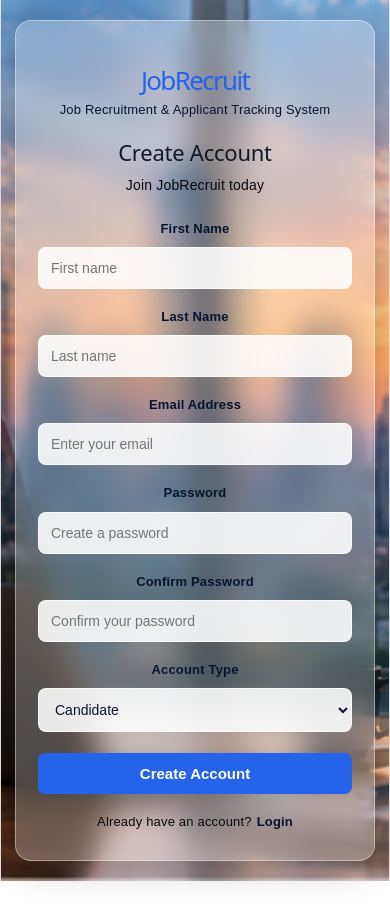
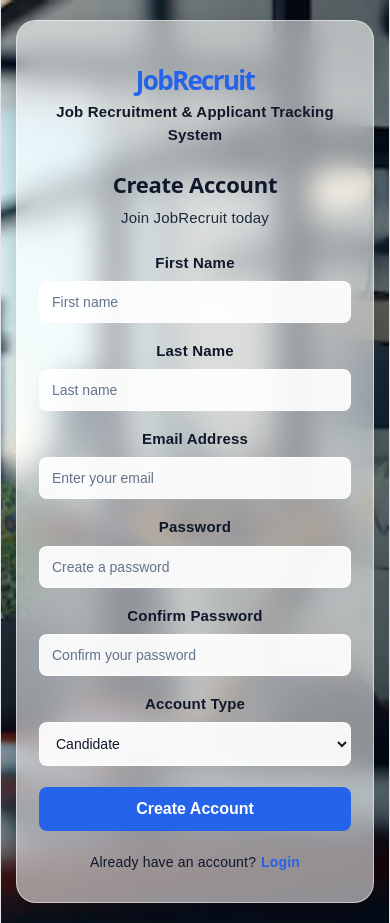
Before and after one commit to raveeshajayamaha/DevOps--Job-Recruitment-System, a React app in the folder frontend/: page /register in a window 390 px wide. Before the commit the page ends 881 px from the top, so only its background shows below. Built offline with nearby package versions, Linux system fonts and the light colour scheme; the HTML template or start-up script is replaced by a standard one.

Commit message:
Change background image and text

```diff
--- a/frontend/src/pages/register.css
+++ b/frontend/src/pages/register.css
@@ -10,6 +10,7 @@
 /* ============================= */
 
 .register-page {
+
   min-height: 100vh;
   width: 100%;
 
@@ -18,14 +19,14 @@
   align-items: center;
 
   background-size: cover;
-  background-position: center;
+  background-position: center right;
   background-repeat: no-repeat;
-
-  transition: background-image 1s ease-in-out;
 
   font-family: Arial, sans-serif;
 
-  padding: 30px 20px;
+  padding: 40px 20px;
+
+  overflow-y: auto;
 }
 
 
@@ -34,6 +35,7 @@
 /* ============================= */
 
 .register-container {
+
   width: 450px;
   max-width: 100%;
 
@@ -41,17 +43,20 @@
 
   border-radius: 20px;
 
-  /* Glassmorphism */
-  background: rgba(255, 255, 255, 0.25);
+
+  /* Improved Glass Effect */
+  background: rgba(255, 255, 255, 0.55);
 
   backdrop-filter: blur(15px);
-
   -webkit-backdrop-filter: blur(15px);
 
-  border: 1px solid rgba(255, 255, 255, 0.4);
+
+  border: 1px solid rgba(255,255,255,0.5);
+
 
   box-shadow:
-    0 8px 32px rgba(0, 0, 0, 0.25);
+    0 8px 32px rgba(0,0,0,0.25);
+
 
   position: relative;
 
@@ -59,399 +64,512 @@
 }
 
 
+
 /* ============================= */
 /* Header */
 /* ============================= */
 
 .register-header {
+
   text-align: center;
 
   margin-bottom: 25px;
+
 }
 
+
 .register-header h1 {
-  font-size: 30px;
+
+  font-size: 32px;
 
   color: #2563eb;
 
+  font-weight: 700;
+
   margin-bottom: 8px;
+
 }
 
+
 .register-header p {
-  color: #071430;
 
-  font-size: 14px;
+  color: #111827;
 
-  line-height: 1.5;
+  font-size: 15px;
+
+  font-weight: 600;
+
 }
+
 
 
 /* ============================= */
 /* Form Heading */
 /* ============================= */
 
+
 .register-form h2 {
+
   text-align: center;
 
-  font-size: 25px;
+  font-size: 26px;
 
-  color: #111827;
+  color: #0f172a;
+
+  font-weight: 700;
 
   margin-bottom: 8px;
+
 }
 
+
+
 .register-subtitle {
+
   text-align: center;
 
-  color: #04080f;
+  color: #1e293b;
+
+  font-size: 15px;
+
+  font-weight: 500;
 
   margin-bottom: 22px;
 
-  font-size: 15px;
 }
+
 
 
 /* ============================= */
 /* Labels */
 /* ============================= */
 
+
 .register-form label {
+
   display: block;
 
   margin-bottom: 7px;
 
-  color: #071430;
+  color: #0f172a;
 
-  font-size: 14px;
+  font-size: 15px;
 
-  font-weight: 600;
+  font-weight: 700;
+
 }
 
 
+
 /* ============================= */
-/* First Name + Last Name */
+/* Name Row */
 /* ============================= */
 
+
 .name-row {
+
   display: flex;
 
   gap: 14px;
 
   width: 100%;
 
-  margin-bottom: 0;
 }
 
+
 .name-field {
+
   flex: 1;
 
-  min-width: 0;
 }
 
+
 .name-field input {
+
   width: 100%;
+
 }
+
 
 
 /* ============================= */
 /* Input + Select */
 /* ============================= */
 
+
 .register-form input,
 .register-form select {
+
+
   width: 100%;
+
 
   padding: 13px;
 
+
   margin-bottom: 16px;
 
-  background: rgba(255, 255, 255, 0.88);
 
-  border: 1px solid rgba(255, 255, 255, 0.75);
+  background: rgba(255,255,255,0.92);
+
+
+  border: 1px solid rgba(255,255,255,0.8);
+
 
   border-radius: 8px;
 
-  font-size: 14px;
 
-  color: #071430;
+  font-size: 15px;
+
+
+  color: #0f172a;
+
+
+  font-weight: 500;
+
 
   outline: none;
 
+
   transition:
-    border-color 0.2s ease,
-    background 0.2s ease,
-    box-shadow 0.2s ease;
+  border-color .2s ease,
+  background .2s ease,
+  box-shadow .2s ease;
+
 }
 
 
-/* ============================= */
-/* Input Focus */
-/* ============================= */
+
+.register-form input::placeholder {
+
+  color:#64748b;
+
+  opacity:1;
+
+}
+
+
 
 .register-form input:focus,
 .register-form select:focus {
-  border-color: #2563eb;
 
-  background: rgba(255, 255, 255, 0.95);
+
+  border-color:#2563eb;
+
+
+  background:white;
+
 
   box-shadow:
-    0 0 0 2px rgba(37, 99, 235, 0.15);
+
+  0 0 0 3px rgba(37,99,235,0.15);
+
 }
+
 
 
 /* ============================= */
 /* Select */
 /* ============================= */
 
+
 .register-form select {
-  cursor: pointer;
 
-  color: #071430;
+  cursor:pointer;
 
-  font-weight: 500;
 }
 
+
+
 .register-form select option {
-  background: #ffffff;
 
-  color: #071430;
+  background:white;
 
-  font-size: 14px;
+  color:#0f172a;
+
 }
+
 
 
 /* ============================= */
 /* Register Button */
 /* ============================= */
 
+
 .register-button {
-  width: 100%;
 
-  padding: 13px;
 
-  margin-top: 5px;
+  width:100%;
 
-  border: none;
 
-  border-radius: 7px;
+  padding:13px;
 
-  background: #2563eb;
 
-  color: white;
+  margin-top:5px;
 
-  font-size: 16px;
 
-  font-weight: 600;
+  border:none;
 
-  cursor: pointer;
 
-  transition:
-    background 0.2s ease,
-    transform 0.2s ease,
-    box-shadow 0.2s ease;
+  border-radius:8px;
+
+
+  background:#2563eb;
+
+
+  color:white;
+
+
+  font-size:16px;
+
+
+  font-weight:700;
+
+
+  cursor:pointer;
+
+
+  transition:.2s ease;
+
 }
 
 
-/* Button Hover */
 
 .register-button:hover {
-  background: #1d4ed8;
 
-  transform: translateY(-1px);
+
+  background:#1d4ed8;
+
+
+  transform:translateY(-1px);
+
 
   box-shadow:
-    0 5px 15px rgba(37, 99, 235, 0.3);
+
+  0 5px 15px rgba(37,99,235,.3);
+
 }
 
 
-/* Button Click */
 
 .register-button:active {
-  transform: translateY(0);
+
+  transform:translateY(0);
+
 }
+
 
 
 /* ============================= */
 /* Login Text */
 /* ============================= */
 
+
 .login-text {
-  text-align: center;
 
-  margin-top: 20px;
 
-  color: #0a0a0b;
+  text-align:center;
 
-  font-size: 14px;
 
-  line-height: 1.5;
-}
+  margin-top:20px;
 
-.login-text a {
-  margin-left: 5px;
 
-  color: #071430;
+  color:#0f172a;
 
-  text-decoration: none;
 
-  font-weight: 600;
+  font-size:14px;
 
-  transition: color 0.2s ease;
-}
 
-.login-text a:hover {
-  color: #2563eb;
+  font-weight:500;
 
-  text-decoration: underline;
+
 }
 
 
-/* ============================= */
-/* Tablet Responsive */
-/* ============================= */
 
-@media (max-width: 768px) {
+.login-text a {
 
-  .register-page {
-    padding: 25px 18px;
-  }
 
-  .register-container {
-    width: 100%;
+  margin-left:5px;
 
-    max-width: 450px;
 
-    padding: 32px 30px;
+  color:#2563eb;
 
-    border-radius: 18px;
-  }
 
-  .register-header h1 {
-    font-size: 28px;
-  }
+  text-decoration:none;
 
-  .register-form h2 {
-    font-size: 24px;
-  }
+
+  font-weight:700;
+
+
 }
 
 
-/* ============================= */
-/* Mobile Responsive */
-/* ============================= */
 
-@media (max-width: 600px) {
+.login-text a:hover {
 
-  .register-page {
-    min-height: 100vh;
 
-    padding: 20px 14px;
+  text-decoration:underline;
 
-    align-items: center;
-  }
-
-  .register-container {
-    width: 100%;
-
-    max-width: 420px;
-
-    padding: 28px 22px;
-
-    border-radius: 16px;
-  }
-
-  .register-header {
-    margin-bottom: 20px;
-  }
-
-  .register-header h1 {
-    font-size: 26px;
-  }
-
-  .register-header p {
-    font-size: 13px;
-  }
-
-  .register-form h2 {
-    font-size: 22px;
-  }
-
-  .register-subtitle {
-    font-size: 14px;
-
-    margin-bottom: 20px;
-  }
-
-  /* Stack First Name + Last Name */
-  .name-row {
-    flex-direction: column;
-
-    gap: 0;
-  }
-
-  .name-field {
-    width: 100%;
-  }
-
-  .register-form input,
-  .register-form select {
-    padding: 12px;
-
-    font-size: 14px;
-  }
-
-  .register-form label {
-    font-size: 13px;
-  }
-
-  .register-button {
-    padding: 12px;
-
-    font-size: 15px;
-  }
-
-  .login-text {
-    font-size: 13px;
-
-    margin-top: 18px;
-  }
 }
 
 
+
 /* ============================= */
-/* Small Mobile Devices */
+/* Tablet */
 /* ============================= */
 
-@media (max-width: 380px) {
 
-  .register-page {
-    padding: 15px 10px;
+@media(max-width:768px){
+
+
+.register-container{
+
+
+width:100%;
+
+
+max-width:450px;
+
+
+padding:32px 30px;
+
+
 }
 
-  .register-container {
-    padding: 24px 18px;
 
-    border-radius: 14px;
 }
 
-  .register-header h1 {
-    font-size: 24px;
+
+
+/* ============================= */
+/* Mobile */
+/* ============================= */
+
+
+@media(max-width:600px){
+
+
+.register-page{
+
+
+padding:20px 15px;
+
+
 }
 
-  .register-form h2 {
-    font-size: 20px;
+
+
+.register-container{
+
+
+padding:28px 22px;
+
+
 }
 
-  .register-form input,
-  .register-form select {
-    padding: 11px;
 
-    font-size: 13px;
+
+.name-row{
+
+
+flex-direction:column;
+
+
+gap:0;
+
+
 }
 
-  .register-button {
-    padding: 11px;
 
-    font-size: 14px;
+
+.register-header h1{
+
+font-size:26px;
+
 }
+
+
+
+.register-form h2{
+
+font-size:22px;
+
 }
+
+
+
+.register-form input,
+.register-form select{
+
+padding:12px;
+
+font-size:14px;
+
+}
+
+
+
+}
+
+
+
+/* ============================= */
+/* Small Mobile */
+/* ============================= */
+
+
+@media(max-width:380px){
+
+
+.register-container{
+
+
+padding:24px 18px;
+
+
+}
+
+
+
+.register-header h1{
+
+font-size:24px;
+
+}
+
+
+
+.register-form h2{
+
+font-size:20px;
+
+}
+
+
+.register-button{
+
+font-size:14px;
+
+}
+
+.register-page::before {
+
+  content: "";
+
+  position: absolute;
+
+  top:0;
+  left:0;
+
+  width:100%;
+  height:100%;
+
+  background: rgba(0,0,0,0.35);
+
+  z-index:1;
+
+}
+
+
+}
--- a/frontend/src/pages/register.jsx
+++ b/frontend/src/pages/register.jsx
@@ -1,17 +1,13 @@
-import { useState, useEffect } from "react";
+import { useState } from "react";
 import { Link } from "react-router-dom";
 import "./register.css";
 
 function Register() {
   const backgrounds = [
-    "/background/bg1.png",
-    "/background/bg2.jpg",
-    "/background/bg3.jpg",
-    "/background/bg4.jpg",
-    "/background/bg5.jpg"
+    "/background/bg1.png"
+
   ];
 
-  const [currentBackground, setCurrentBackground] = useState(0);
 
   const [firstName, setFirstName] = useState("");
   const [lastName, setLastName] = useState("");
@@ -20,16 +16,6 @@
   const [confirmPassword, setConfirmPassword] = useState("");
   const [role, setRole] = useState("candidate");
 
-  // Change background every 5 seconds
-  useEffect(() => {
-    const interval = setInterval(() => {
-      setCurrentBackground(
-        (previous) => (previous + 1) % backgrounds.length
-      );
-    }, 5000);
-
-    return () => clearInterval(interval);
-  }, []);
 
   const handleRegister = (e) => {
     e.preventDefault();
@@ -74,11 +60,11 @@
 
   return (
     <div
-      className="register-page"
-      style={{
-        backgroundImage: `url(${backgrounds[currentBackground]})`
-      }}
-    >
+  className="register-page"
+  style={{
+    backgroundImage: "url('/background/bg_register1.avif')"
+  }}
+>
       <div className="register-container">
 
         {/* Header */}
```
Also changed, not shown: frontend/public/background/bg_register1.avif (added). Lines whose indentation alone changed are shown as unchanged.
